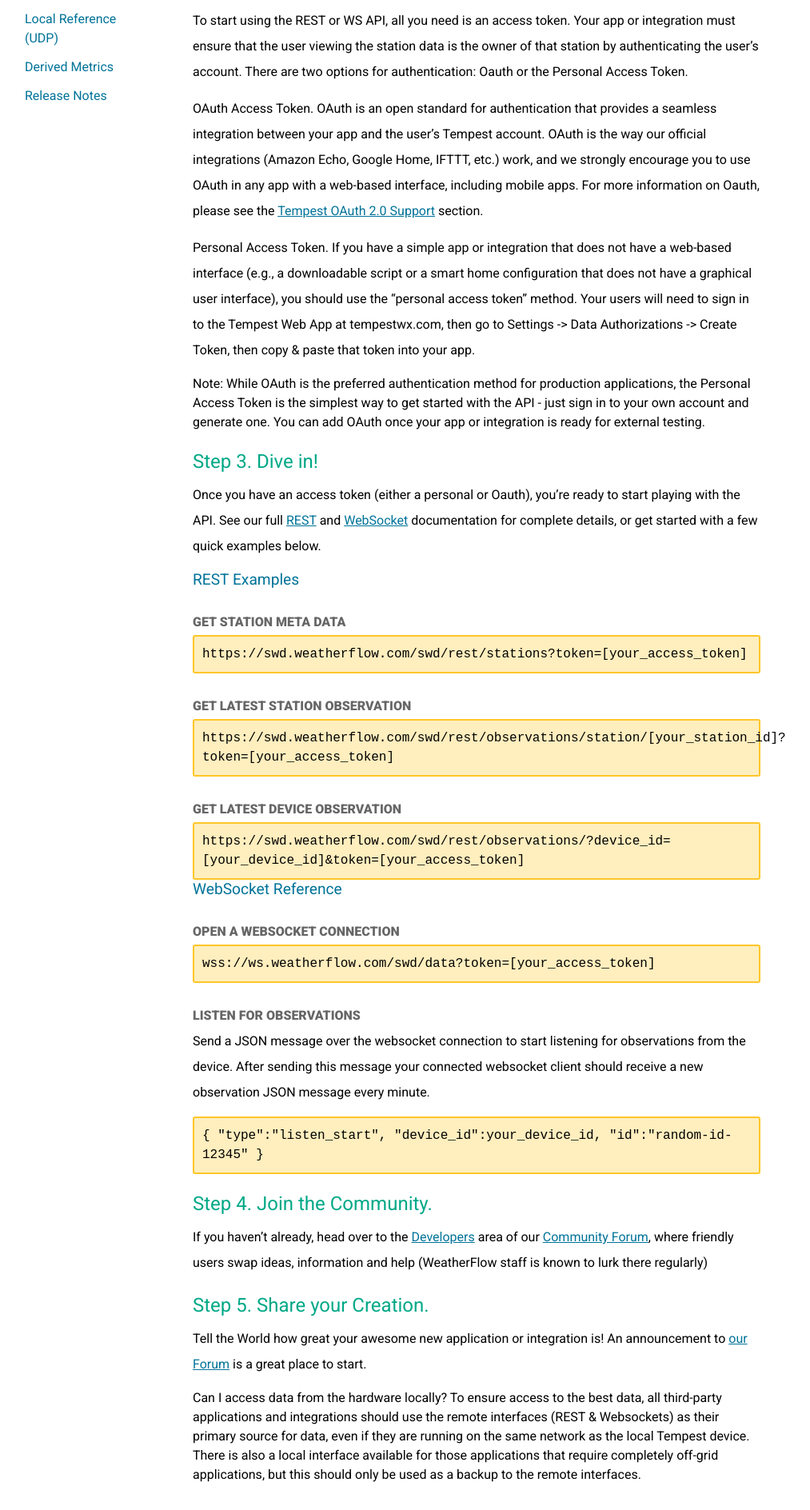
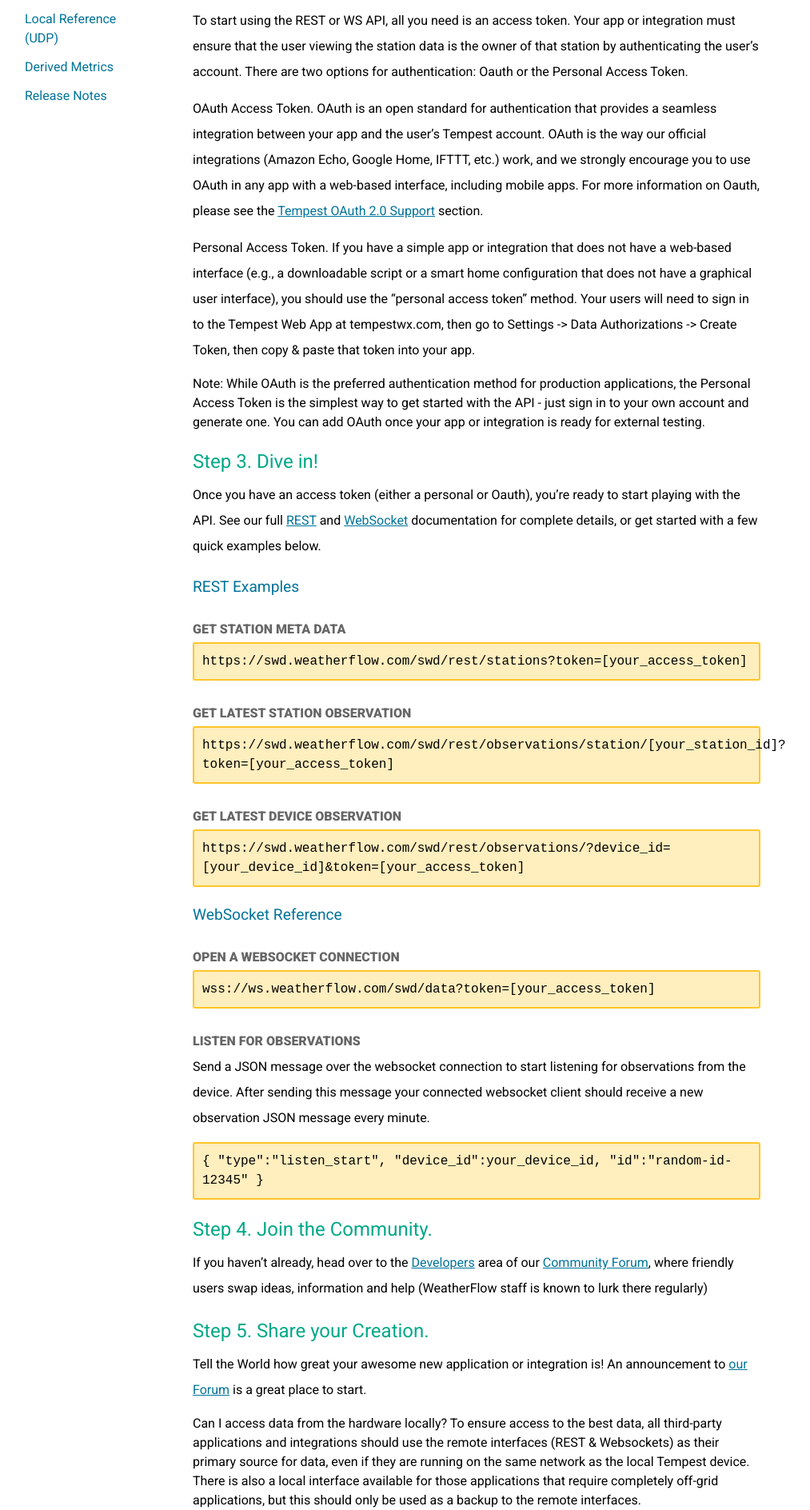
Before and after one commit to WeatherFlow/Tempest, a Jekyll site: the page built from api/index.html, in a window 1280 px wide. Shown: the part 703-2591 px from the top of the page at 80% size, without its empty margins (169-1182 px from the left). Built offline with Jekyll 4.4.1, drawn with Linux system fonts in a browser that asks for light colours; nearby versions of some CDN libraries; before the commit the page ends 2559 px from its top, so only the background shows below that.

Commit message:
Update base.css

```diff
--- a/css/base.css
+++ b/css/base.css
@@ -94,12 +94,12 @@
 h4 {
 	color: #007399;
     	font-size: 1.2em;
+	margin: 1.2em 0 .25em 0;
 }
 
 h4 a {
 	color: #007399;
 	text-decoration: none;
-	margin: 1.2em 0 .25em 0;
 }
 
 p {
```
